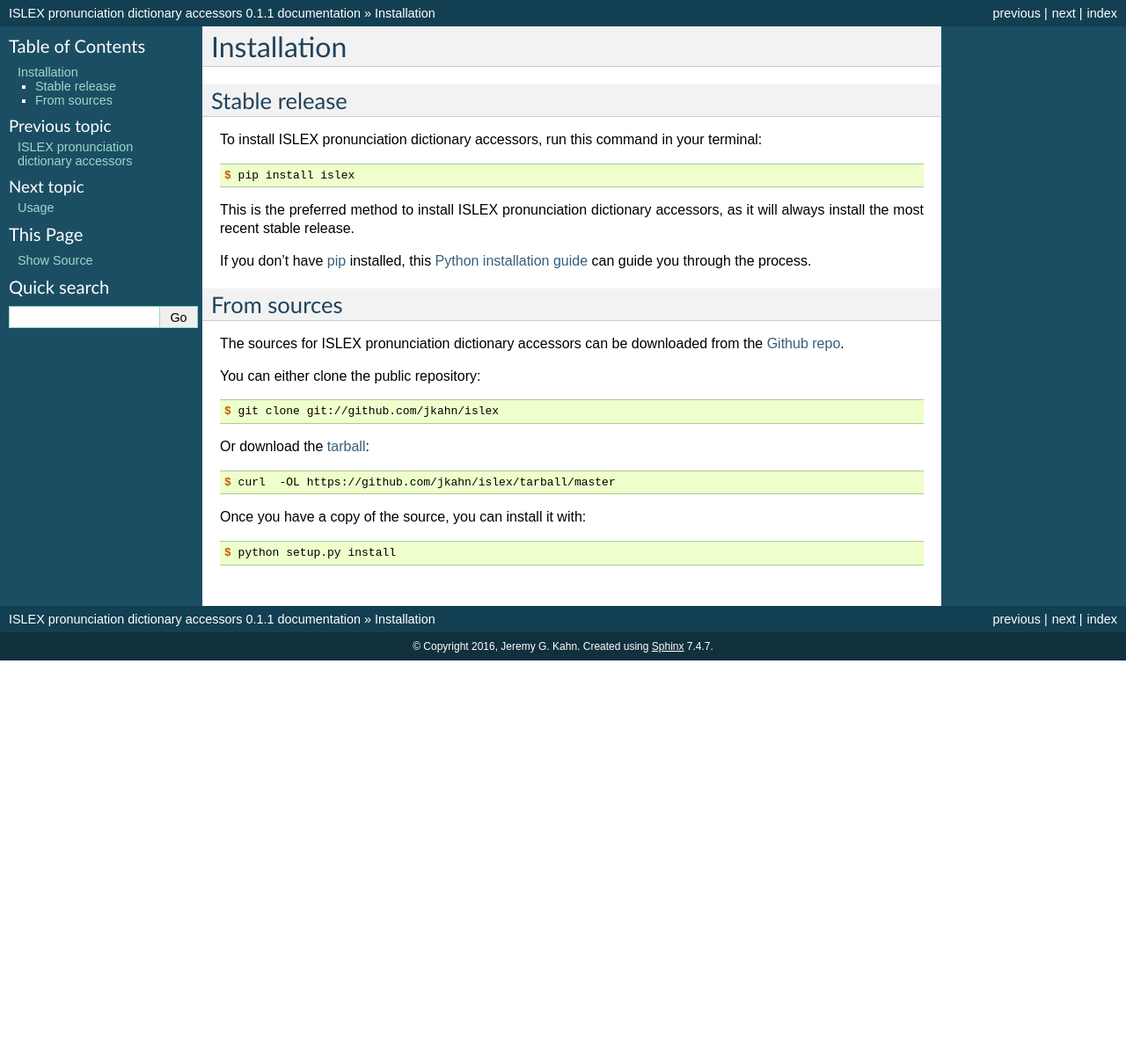
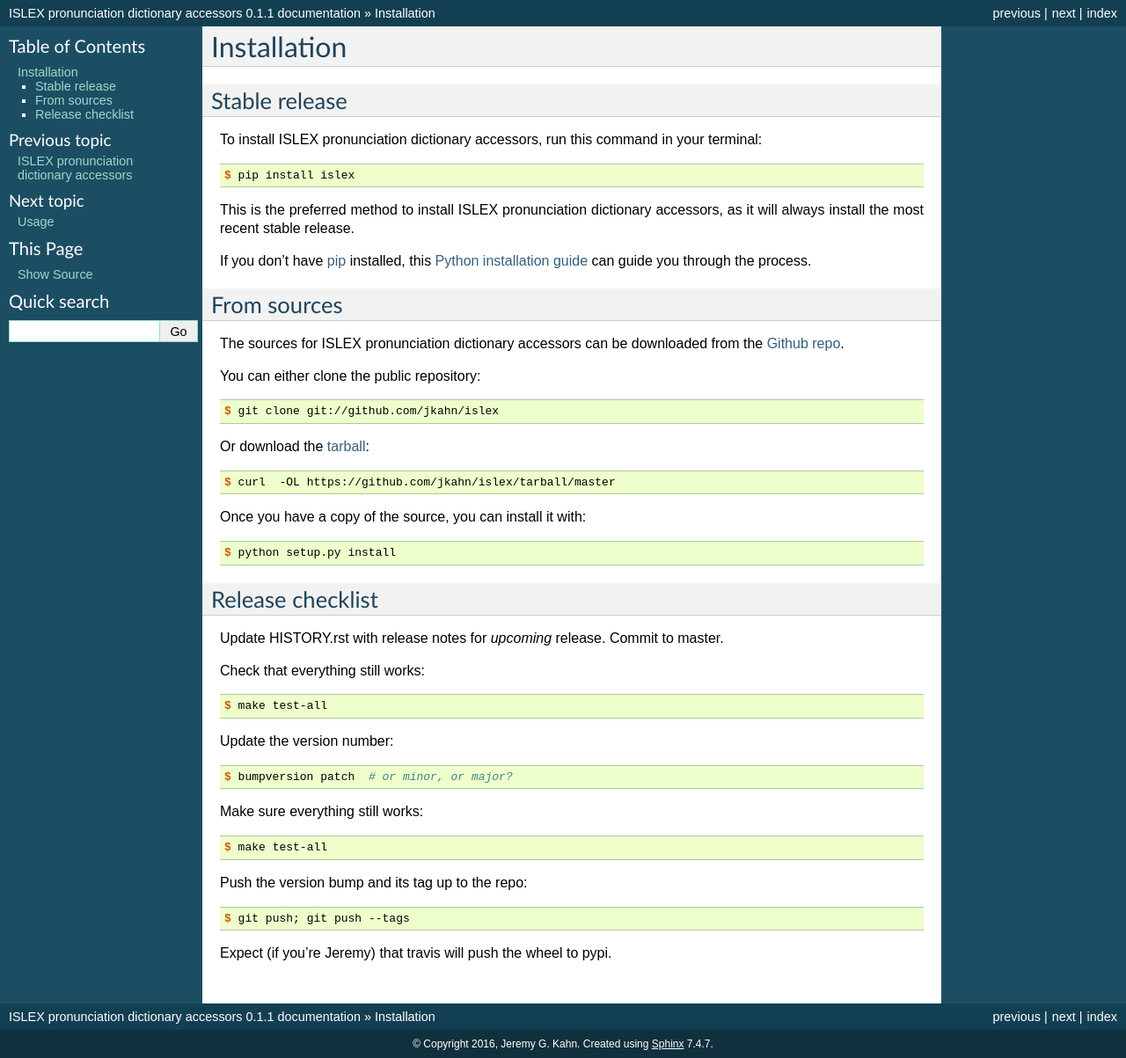
Before and after one commit to jkahn/islex, a Sphinx documentation site: the page built from docs/installation.rst, in a window 1280 px wide. Shown: the whole page at 88% size. Built offline with Sphinx 7.4.7, drawn with Linux system fonts in a browser that asks for light colours; before the commit the page ends 900 px from its top, so only the background shows below that.

Commit message:
Added release checklist to installation doc.

```diff
--- a/docs/installation.rst
+++ b/docs/installation.rst
@@ -49,3 +49,36 @@
 
 .. _Github repo: https://github.com/jkahn/islex
 .. _tarball: https://github.com/jkahn/islex/tarball/master
+
+
+Release checklist
+-----------------
+
+Update HISTORY.rst with release notes for *upcoming* release.
+Commit to master.
+
+Check that everything still works:
+
+.. code-block:: console
+
+    $ make test-all
+
+Update the version number:
+
+.. code-block:: console
+
+    $ bumpversion patch  # or minor, or major?
+
+Make sure everything still works:
+
+.. code-block:: console
+
+    $ make test-all
+
+Push the version bump and its tag up to the repo:
+
+.. code-block:: console
+
+    $ git push; git push --tags
+
+Expect (if you're Jeremy) that travis will push the wheel to pypi.
```
